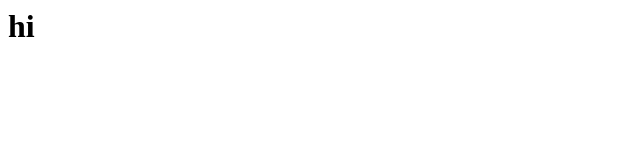
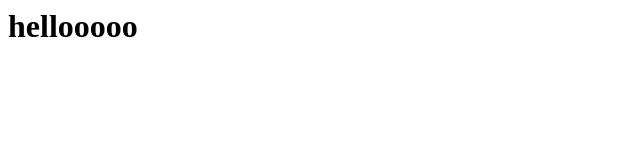
Before and after one commit to cagri226/gitdeneme, a plain HTML site: page index.html in a window 1280 px wide. Shown: the whole page, without its empty margins (0-640 px from the left). Drawn offline with Linux system fonts and the light colour scheme.

Commit message:
secondcommit

```diff
--- a/index.html
+++ b/index.html
@@ -1 +1 @@
-<h1> hi </h1>
+<h1> hellooooo </h1>
```
Also changed, not shown: source.txt (added).
